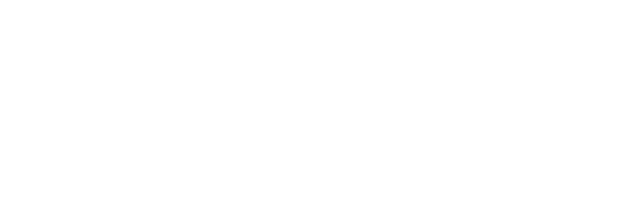
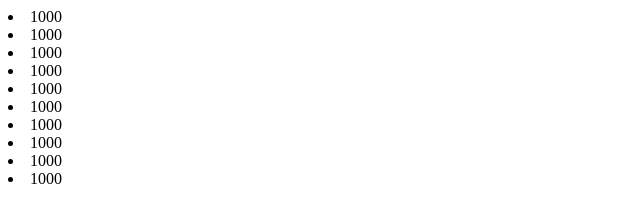
Before and after one commit to JDU-214815/web_brain_homework, a plain HTML site: page index.html in a window 1280 px wide. Shown: the whole page, without its empty margins (0-640 px from the left). Drawn offline with Linux system fonts and the light colour scheme.

Commit message:
sih bajarildi

```diff
--- a/index.html
+++ b/index.html
@@ -7,6 +7,15 @@
     <title>Document</title>
 </head>
 <body>
-
+    <li>1000</li>
+    <li>1000</li>
+    <li>1000</li>
+    <li>1000</li>
+    <li>1000</li>
+    <li>1000</li>
+    <li>1000</li>
+    <li>1000</li>
+    <li>1000</li>
+    <li>1000</li>
 </body>
 </html>
```
